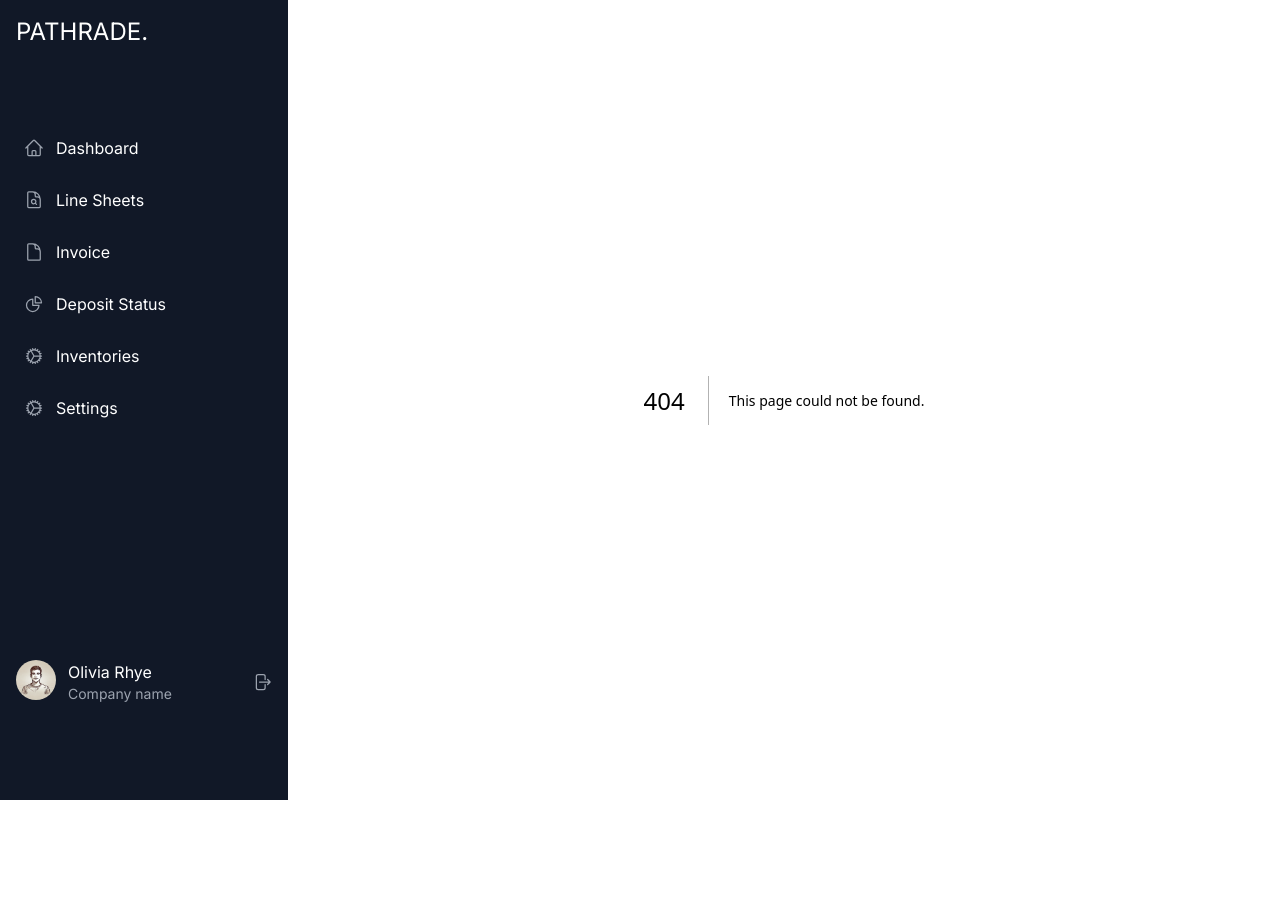
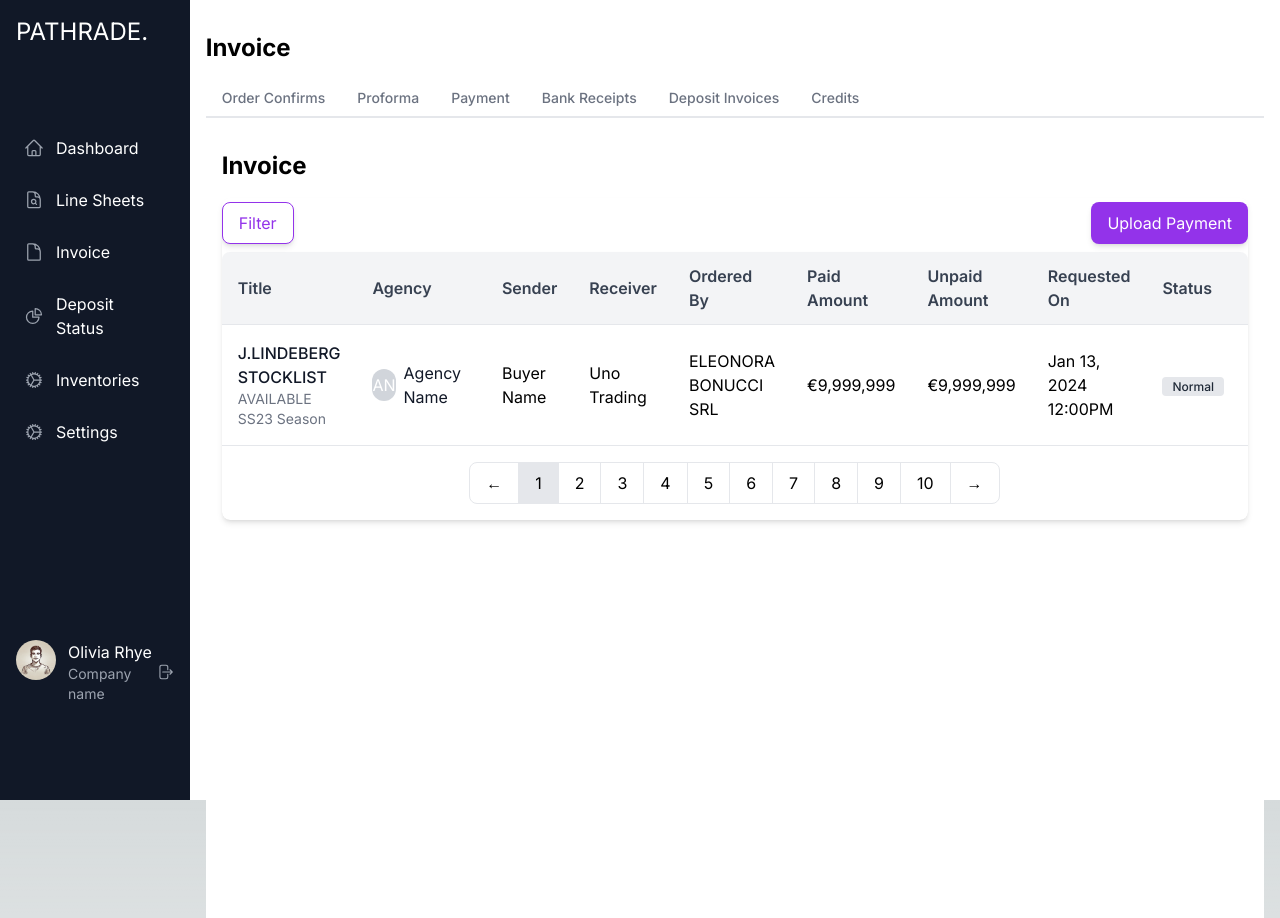
Before and after one commit to yeomgahui/pathrade-front, a Next.js app: page /invoice/payment in a window 1280 px wide. Before the commit this address had no page. Before the commit the page ends 800 px from the top, so only its background shows below. Built offline with nearby package versions, Linux system fonts and the light colour scheme.

Commit message:
Layout 적용 폴더 이동

```diff
--- /dev/null
+++ b/app/invoice/(withLayout)/bank-receipts/page.tsx
@@ -0,0 +1,5 @@
+const Page = () => {
+  return <div>BankReceiptsContent</div>;
+};
+
+export default Page;
--- /dev/null
+++ b/app/invoice/(withLayout)/credits/page.tsx
@@ -0,0 +1,5 @@
+const Page = () => {
+  return <div>Credits</div>;
+};
+
+export default Page;
--- /dev/null
+++ b/app/invoice/(withLayout)/deposit-invoices/page.tsx
@@ -0,0 +1,5 @@
+const Page = () => {
+  return <div>Deposit Invoice</div>;
+};
+
+export default Page;
--- /dev/null
+++ b/app/invoice/(withLayout)/layout.tsx
@@ -0,0 +1,15 @@
+import InvoiceTabs from '@/components/pages/InvoicePage/InvoiceTabs';
+
+export default function Layout({
+  children,
+}: Readonly<{
+  children: React.ReactNode;
+}>) {
+  return (
+    <div className="bg-white h-screen py-8 px-4">
+      <h1 className="text-2xl font-bold text-black relative mb-4">Invoice</h1>
+      <InvoiceTabs />
+      {children}
+    </div>
+  );
+}
--- /dev/null
+++ b/app/invoice/(withLayout)/order-confirms/page.tsx
@@ -0,0 +1,5 @@
+const Page = () => {
+  return <div>Order Confirm</div>;
+};
+
+export default Page;
--- /dev/null
+++ b/app/invoice/(withLayout)/payment/page.tsx
@@ -0,0 +1,12 @@
+import PaymentContent from '@/components/pages/InvoicePage/contents/PaymentContent';
+
+const Page = () => {
+  return (
+    <div className="bg-white h-screen py-8 px-4">
+      <h1 className="text-2xl font-bold text-black relative mb-4">Invoice</h1>
+      <PaymentContent />
+    </div>
+  );
+};
+
+export default Page;
--- /dev/null
+++ b/app/invoice/(withLayout)/proforma/page.tsx
@@ -0,0 +1,5 @@
+const Page = () => {
+  return <div>Proforma</div>;
+};
+
+export default Page;
```
